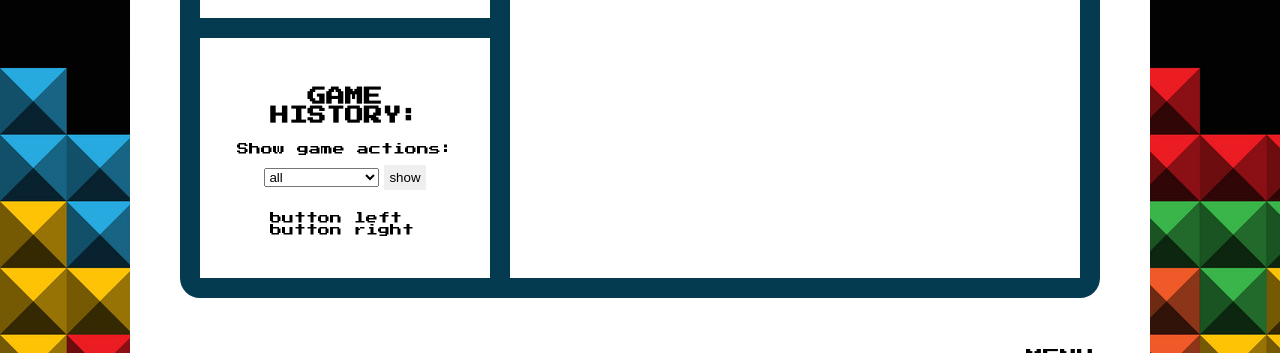
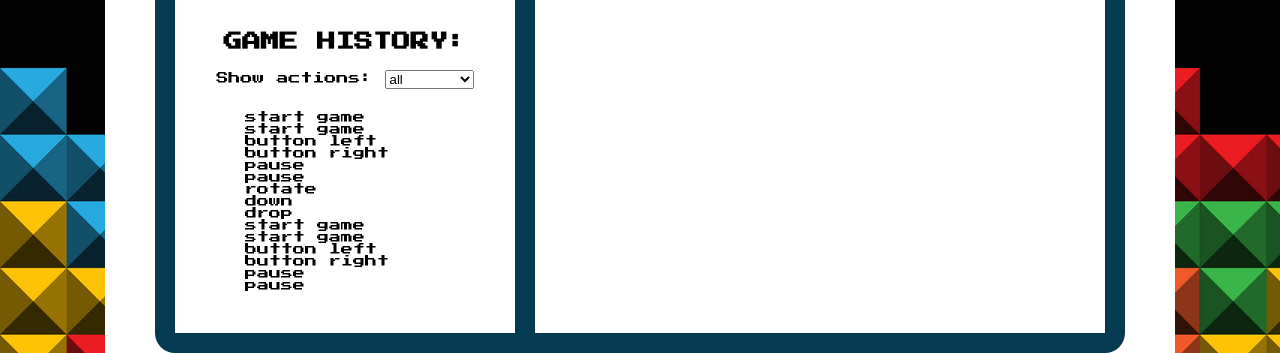
Before and after one commit to IlonaGasiewska/Angular-final-project, an Angular app in the folder tetris-game/: page / in a window 1280 px wide. Shown: the part 332-685 px from the top of the page. Built offline with nearby package versions, Linux system fonts and the light colour scheme; what ngx-tetris would draw is missing.

Commit message:
added function to show selected actions

```diff
--- a/tetris-game/src/app/game-page/game-page.component.scss
+++ b/tetris-game/src/app/game-page/game-page.component.scss
@@ -5,7 +5,7 @@
     width: fit-content;
     background-color: white;
     display: grid;
-    grid-template-columns: 320px 600px;
+    grid-template-columns: 370px 600px;
     grid-template-areas:
     "score-display tetris"
     "user-action-history tetris"
--- a/tetris-game/src/app/user-action-history/user-action-history.component.html
+++ b/tetris-game/src/app/user-action-history/user-action-history.component.html
@@ -1,18 +1,17 @@
 <h3>GAME HISTORY:</h3>
-<form action="">
-  <label for="cars">Show game actions: </label>
-  <select id="cars" name="cars">
+<form>
+  <label for="actions">Show actions: </label>
+  <select id="actions" name="actions" [(ngModel)]="selectedAction">
     <option value="all">all</option>
-    <option value="btn-left">button left</option>
-    <option value="btn-right">button right</option>
+    <option value="button left">button left</option>
+    <option value="button right">button right</option>
     <option value="rotate">rotate</option>
     <option value="down">down</option>
     <option value="drop">drop</option>
-    <option value="rotate">pause</option>
-    <option value="rotate">start</option>
+    <option value="pause">pause</option>
+    <option value="start">start</option>
   </select>
-  <input type="button" value="show">
 </form>
 <ul>
-  <li *ngFor="let action of gameHistory">{{ action }}</li>
+  <li *ngFor="let action of filteredGameHistory">{{ action }}</li>
 </ul>
--- a/tetris-game/src/app/user-action-history/user-action-history.component.scss
+++ b/tetris-game/src/app/user-action-history/user-action-history.component.scss
@@ -7,18 +7,13 @@ form {
     text-align: center;
     font-family: "Press Start 2P";
     font-size: 12px;
-    select {
-        width: 50%;
-    }
-    input {
-        border: none;
-        margin: 10px 0px 10px 5px;
-        padding: 5px;
-    }
 }
 
 ul {
     list-style: none;
     font-family: "Press Start 2P";
     font-size: 12px;
+    height: 180px;
+    overflow-y: auto;
+    padding-top: 10px;
 }
--- a/tetris-game/src/app/user-action-history/user-action-history.component.ts
+++ b/tetris-game/src/app/user-action-history/user-action-history.component.ts
@@ -1,13 +1,24 @@
 import { NgForOf } from '@angular/common';
-import { Component, NgModule } from '@angular/core';
+import { Component } from '@angular/core';
+import { FormsModule } from '@angular/forms';
 
 @Component({
   selector: 'app-user-action-history',
   standalone: true,
-  imports: [NgForOf],
+  imports: [NgForOf, FormsModule],
   templateUrl: './user-action-history.component.html',
   styleUrl: './user-action-history.component.scss'
 })
 export class UserActionHistoryComponent {
-  gameHistory = ["button left", "button right"]
+  gameHistory = ["start game", "start game", "button left", "button right" ,"pause", "pause","rotate", "down", "drop", "start game", "start game", "button left", "button right" ,"pause", "pause","rotate", "down", "drop"];
+
+  selectedAction: string = "all";
+
+  get filteredGameHistory() {
+    if (this.selectedAction === "all") {
+      return this.gameHistory;
+    } else {
+      return this.gameHistory.filter((e) => e.includes(this.selectedAction));
+    }
+  }
 }
```
